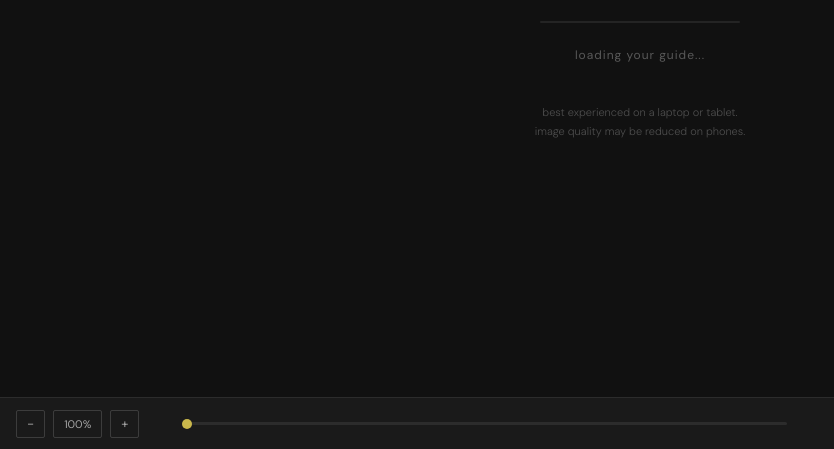
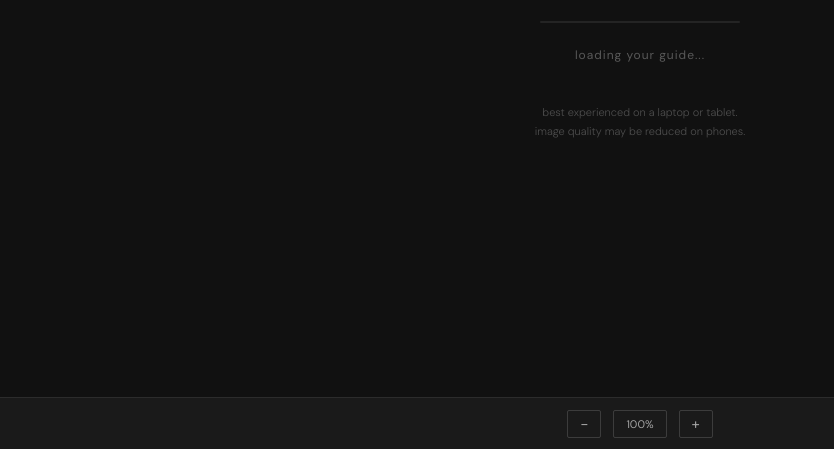
Before and after one commit to joedavisarts/joedavisarts, a website: page tccg/read.html in a window 1280 px wide. Shown: the part 351-800 px from the top of the page, without its empty margins (0-834 px from the left). Drawn offline with nearby package versions, Linux system fonts and the light colour scheme; a script that the page names is missing.

Commit message:
simplify bottombar to zoom controls only

```diff
--- a/tccg/read.html
+++ b/tccg/read.html
@@ -362,16 +362,10 @@
   </div>
 </div>
 
-<div style="position:fixed;bottom:0;left:0;right:0;z-index:999;height:52px;background:#1a1a1a;border-top:0.5px solid rgba(255,255,255,0.08);display:flex;align-items:center;justify-content:flex-start;">
-  <div style="display:flex;align-items:center;gap:0.5rem;flex-shrink:0;padding:0 1rem;">
-    <button style="background:none;border:0.5px solid rgba(255,255,255,0.15);color:rgba(255,255,255,0.6);padding:0 10px;height:28px;border-radius:2px;cursor:pointer;font-size:13px;font-family:DM Sans,sans-serif;" id="zoomOut">−</button>
-    <button style="background:none;border:0.5px solid rgba(255,255,255,0.15);color:rgba(255,255,255,0.6);padding:0 10px;height:28px;border-radius:2px;cursor:pointer;font-size:11px;font-family:DM Sans,sans-serif;min-width:44px;" id="zoomReset">100%</button>
-    <button style="background:none;border:0.5px solid rgba(255,255,255,0.15);color:rgba(255,255,255,0.6);padding:0 10px;height:28px;border-radius:2px;cursor:pointer;font-size:13px;font-family:DM Sans,sans-serif;" id="zoomIn">+</button>
-  </div>
-  <div class="progress-track" id="progressTrack">
-    <div class="progress-fill" id="progressFill" style="width:0%"></div>
-    <div class="progress-thumb" id="progressThumb" style="left:0%"></div>
-  </div>
+<div style="position:fixed;bottom:0;left:0;right:0;z-index:999;height:52px;background:#1a1a1a;border-top:0.5px solid rgba(255,255,255,0.08);display:flex;align-items:center;justify-content:center;gap:0.75rem;">
+  <button style="background:none;border:0.5px solid rgba(255,255,255,0.15);color:rgba(255,255,255,0.6);padding:0 12px;height:28px;border-radius:2px;cursor:pointer;font-size:15px;font-family:DM Sans,sans-serif;" id="zoomOut">−</button>
+  <button style="background:none;border:0.5px solid rgba(255,255,255,0.15);color:rgba(255,255,255,0.6);padding:0 12px;height:28px;border-radius:2px;cursor:pointer;font-size:11px;font-family:DM Sans,sans-serif;min-width:48px;" id="zoomReset">100%</button>
+  <button style="background:none;border:0.5px solid rgba(255,255,255,0.15);color:rgba(255,255,255,0.6);padding:0 12px;height:28px;border-radius:2px;cursor:pointer;font-size:15px;font-family:DM Sans,sans-serif;" id="zoomIn">+</button>
 </div>
 
 <script src="https://cdnjs.cloudflare.com/ajax/libs/pdf.js/3.11.174/pdf.min.js"></script>
```
